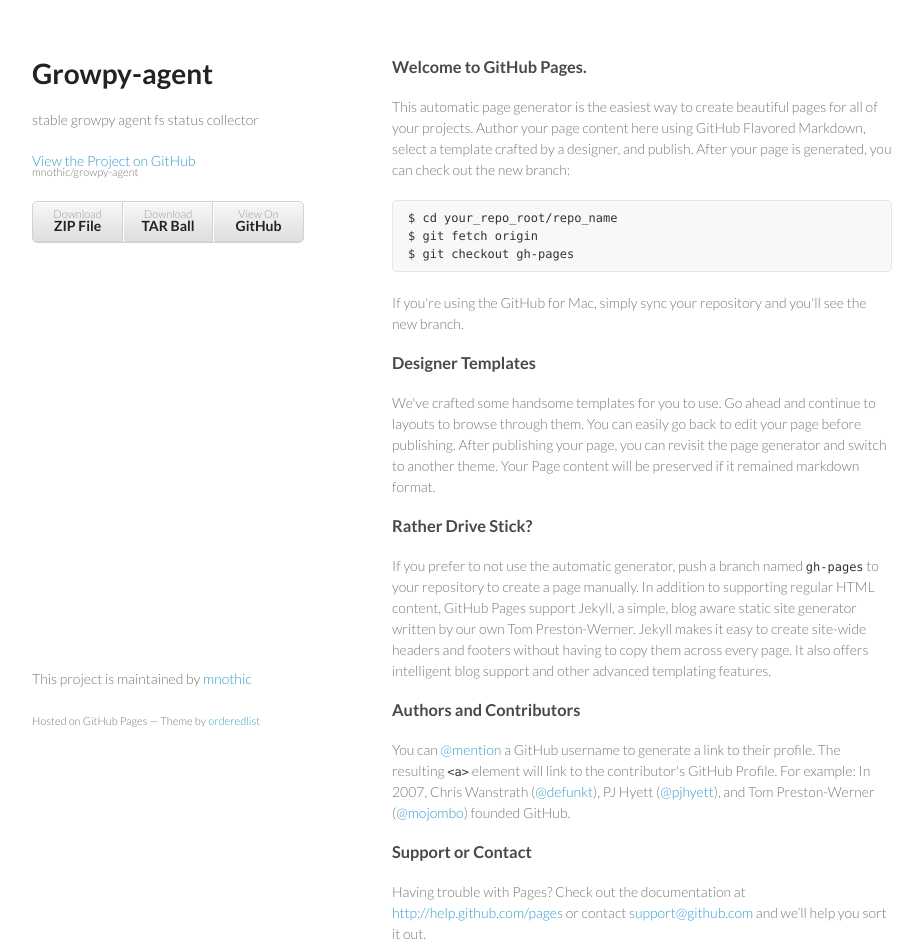
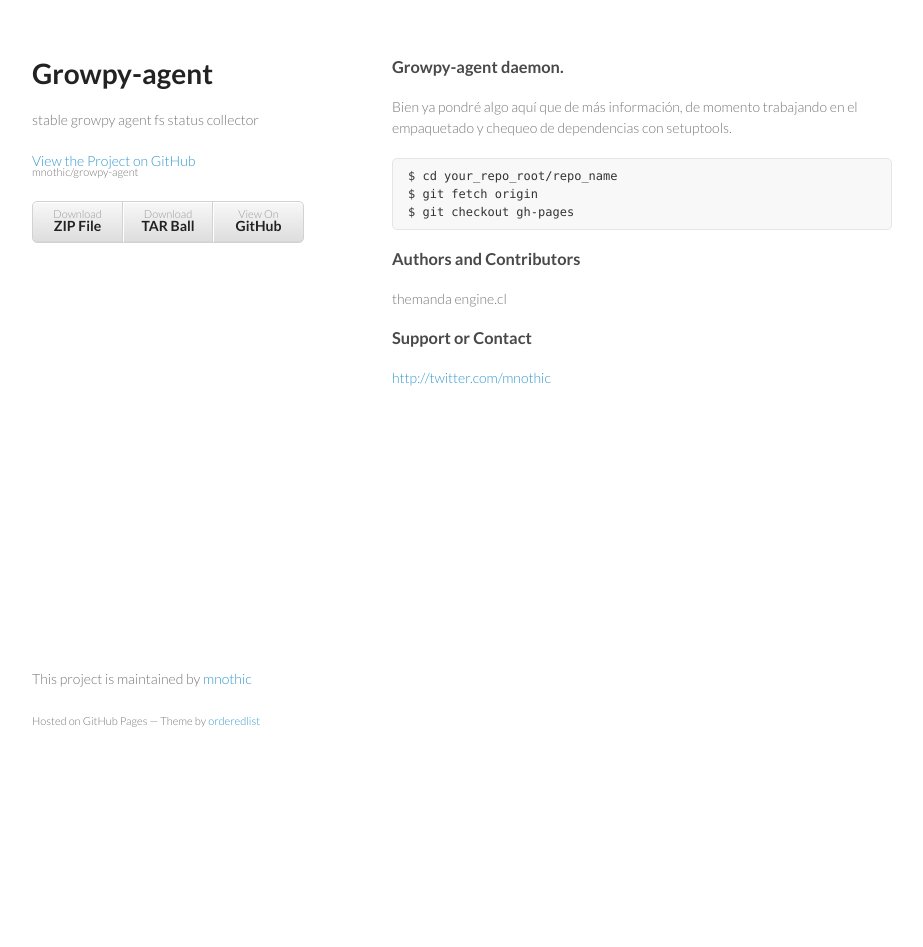
Before and after one commit to mnothic/growpy_agent, a plain HTML site: page index.html in a window 1280 px wide. Shown: the whole page, without its empty margins (178-1101 px from the left). After the commit the page ends 800 px from the top, so only its background shows below. Drawn offline with Linux system fonts and the light colour scheme.

```diff
--- a/index.html
+++ b/index.html
@@ -29,36 +29,24 @@
       </header>
       <section>
         <h3>
-<a name="welcome-to-github-pages" class="anchor" href="#welcome-to-github-pages"><span class="octicon octicon-link"></span></a>Welcome to GitHub Pages.</h3>
+<a name="growpy-agent-daemon" class="anchor" href="#growpy-agent-daemon"><span class="octicon octicon-link"></span></a>Growpy-agent daemon.</h3>
 
-<p>This automatic page generator is the easiest way to create beautiful pages for all of your projects. Author your page content here using GitHub Flavored Markdown, select a template crafted by a designer, and publish. After your page is generated, you can check out the new branch:</p>
+<p>Bien ya pondré algo aquí que de más información, de momento trabajando en el empaquetado y chequeo de dependencias con setuptools.</p>
 
 <pre><code>$ cd your_repo_root/repo_name
 $ git fetch origin
 $ git checkout gh-pages
 </code></pre>
 
-<p>If you're using the GitHub for Mac, simply sync your repository and you'll see the new branch.</p>
-
-<h3>
-<a name="designer-templates" class="anchor" href="#designer-templates"><span class="octicon octicon-link"></span></a>Designer Templates</h3>
-
-<p>We've crafted some handsome templates for you to use. Go ahead and continue to layouts to browse through them. You can easily go back to edit your page before publishing. After publishing your page, you can revisit the page generator and switch to another theme. Your Page content will be preserved if it remained markdown format.</p>
-
-<h3>
-<a name="rather-drive-stick" class="anchor" href="#rather-drive-stick"><span class="octicon octicon-link"></span></a>Rather Drive Stick?</h3>
-
-<p>If you prefer to not use the automatic generator, push a branch named <code>gh-pages</code> to your repository to create a page manually. In addition to supporting regular HTML content, GitHub Pages support Jekyll, a simple, blog aware static site generator written by our own Tom Preston-Werner. Jekyll makes it easy to create site-wide headers and footers without having to copy them across every page. It also offers intelligent blog support and other advanced templating features.</p>
-
 <h3>
 <a name="authors-and-contributors" class="anchor" href="#authors-and-contributors"><span class="octicon octicon-link"></span></a>Authors and Contributors</h3>
 
-<p>You can <a href="https://github.com/blog/821" class="user-mention">@mention</a> a GitHub username to generate a link to their profile. The resulting <code>&lt;a&gt;</code> element will link to the contributor's GitHub Profile. For example: In 2007, Chris Wanstrath (<a href="https://github.com/defunkt" class="user-mention">@defunkt</a>), PJ Hyett (<a href="https://github.com/pjhyett" class="user-mention">@pjhyett</a>), and Tom Preston-Werner (<a href="https://github.com/mojombo" class="user-mention">@mojombo</a>) founded GitHub.</p>
+<p>themanda engine.cl </p>
 
 <h3>
 <a name="support-or-contact" class="anchor" href="#support-or-contact"><span class="octicon octicon-link"></span></a>Support or Contact</h3>
 
-<p>Having trouble with Pages? Check out the documentation at <a href="http://help.github.com/pages">http://help.github.com/pages</a> or contact <a href="mailto:support@github.com">support@github.com</a> and we’ll help you sort it out.</p>
+<p><a href="http://twitter.com/mnothic">http://twitter.com/mnothic</a></p>
       </section>
       <footer>
         <p>This project is maintained by <a href="https://github.com/mnothic">mnothic</a></p>
```
Also changed, not shown: params.json (+1 -1 lines).
